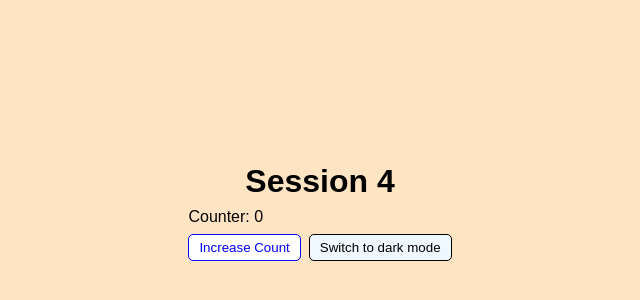
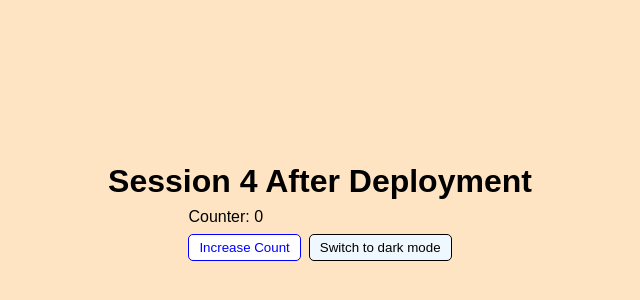
Before and after one commit to syedtalhaaskari97/bootcamp_2020_urdu, a React (Create React App) app: page / in a window 1280 px wide. Shown: the part 188-488 px from the top of the page, without its empty margins (320-960 px from the left). Built offline with nearby package versions, Linux system fonts and the light colour scheme.

Commit message:
Update main.yml

```diff
--- a/src/App.js
+++ b/src/App.js
@@ -8,7 +8,7 @@ const App = () => {
 
   return (
     <div className={`${isMorning ? "light" : "dark"} w-100 h-100`}>
-      <h1>Session 4</h1>
+      <h1>Session 4 After Deployment</h1>
       <div className="mt-2">
         <div>Counter: {count}</div>
         <div className="mt-2">
```
